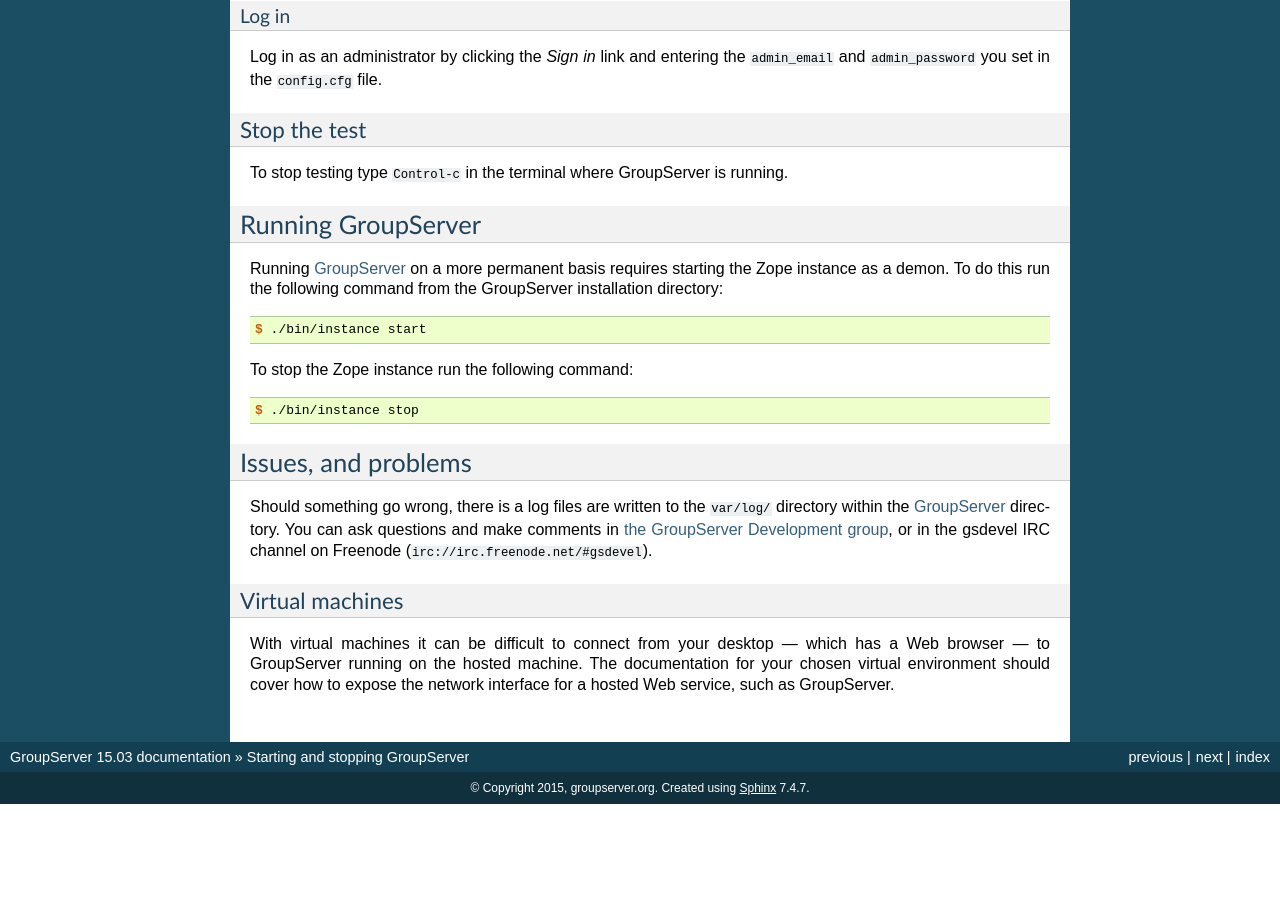
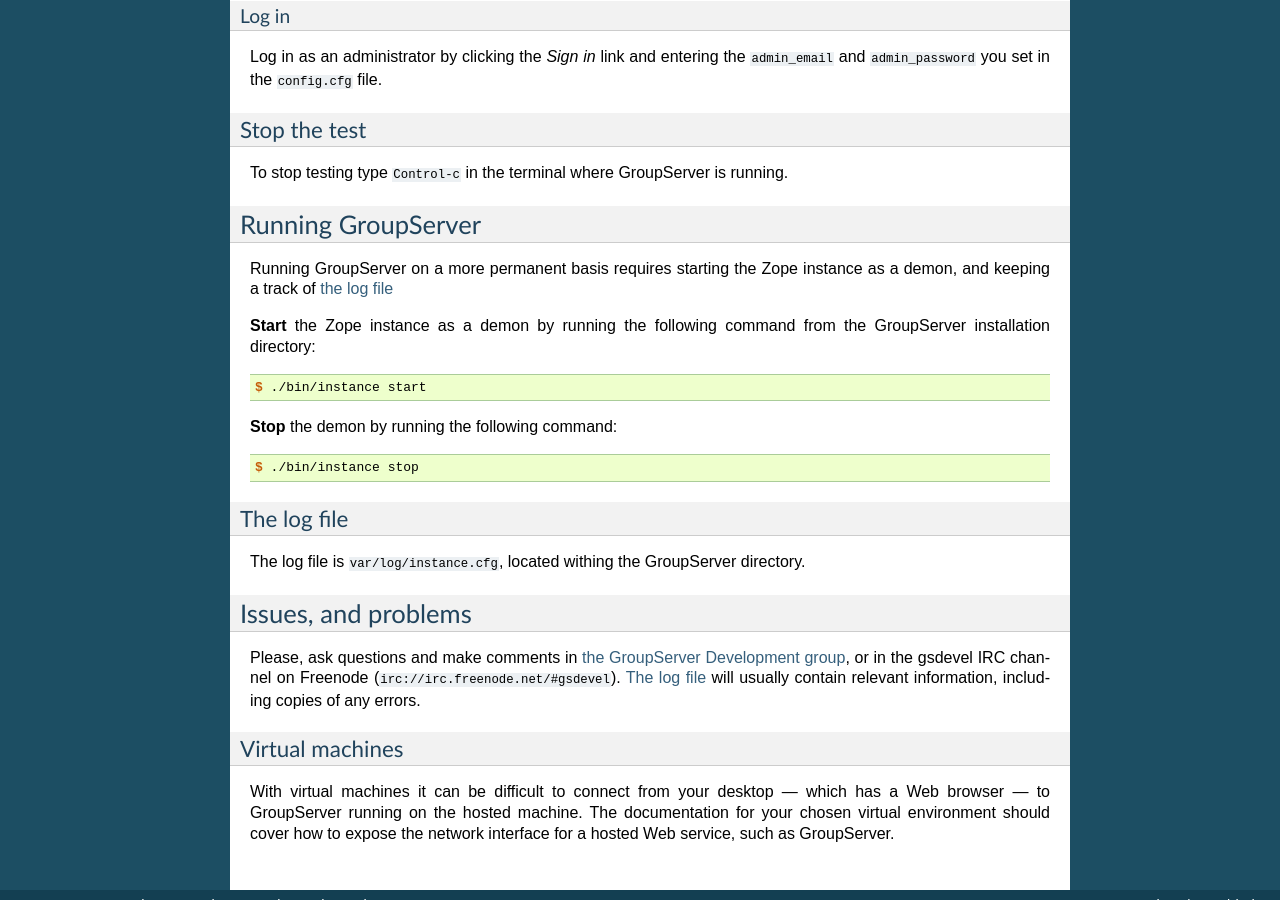
Before and after one commit to groupserver/buildout, a Sphinx documentation site: the page built from docs/groupserver-start.rst, in a window 1280 px wide and 900 px high, scrolled down 1389 px. Built offline with Sphinx 7.4.7, drawn with Linux system fonts in a browser that asks for light colours; before the commit the page ends 2193 px from its top, so only the background shows below that; some of the changed text lies outside the part shown.

Commit message:
Cleaning up some of the text around the log-file

```diff
--- a/docs/groupserver-start.rst
+++ b/docs/groupserver-start.rst
@@ -28,7 +28,7 @@
 Trying out GroupServer
 ======================
 
-The first time you fire-up GroupServer_ it is reassuring to see
+The first time you fire-up GroupServer it is reassuring to see
 all the debugging information, in case there is an error.
 
 Starting GroupServer for the first time
@@ -104,24 +104,33 @@
 Running GroupServer
 ===================
 
-Running GroupServer_ on a more permanent basis requires starting
-the Zope instance as a demon. To do this run the following
+Running GroupServer on a more permanent basis requires starting
+the Zope instance as a demon, and keeping a track of `the log
+file`_
+
+**Start** the Zope instance as a demon by running the following
 command from the GroupServer installation directory::
 
   $ ./bin/instance start
 
-To stop the Zope instance run the following command::
+**Stop** the demon by running the following command::
 
   $ ./bin/instance stop
+
+The log file
+------------
+
+The log file is ``var/log/instance.cfg``, located withing the
+GroupServer directory.
 
 Issues, and problems
 ====================
 
-Should something go wrong, there is a log files are written to
-the ``var/log/`` directory within the GroupServer_ directory. You
-can ask questions and make comments in `the GroupServer
-Development group`_, or in the gsdevel IRC channel on
-Freenode (``irc://irc.freenode.net/#gsdevel``).
+Please, ask questions and make comments in `the GroupServer
+Development group`_, or in the gsdevel IRC channel on Freenode
+(``irc://irc.freenode.net/#gsdevel``). `The log file`_ will
+usually contain relevant information, including copies of any
+errors.
 
 Virtual machines
 ----------------
```
Also changed, not shown: other parts of docs/groupserver-start.rst (+1 -1 lines).
